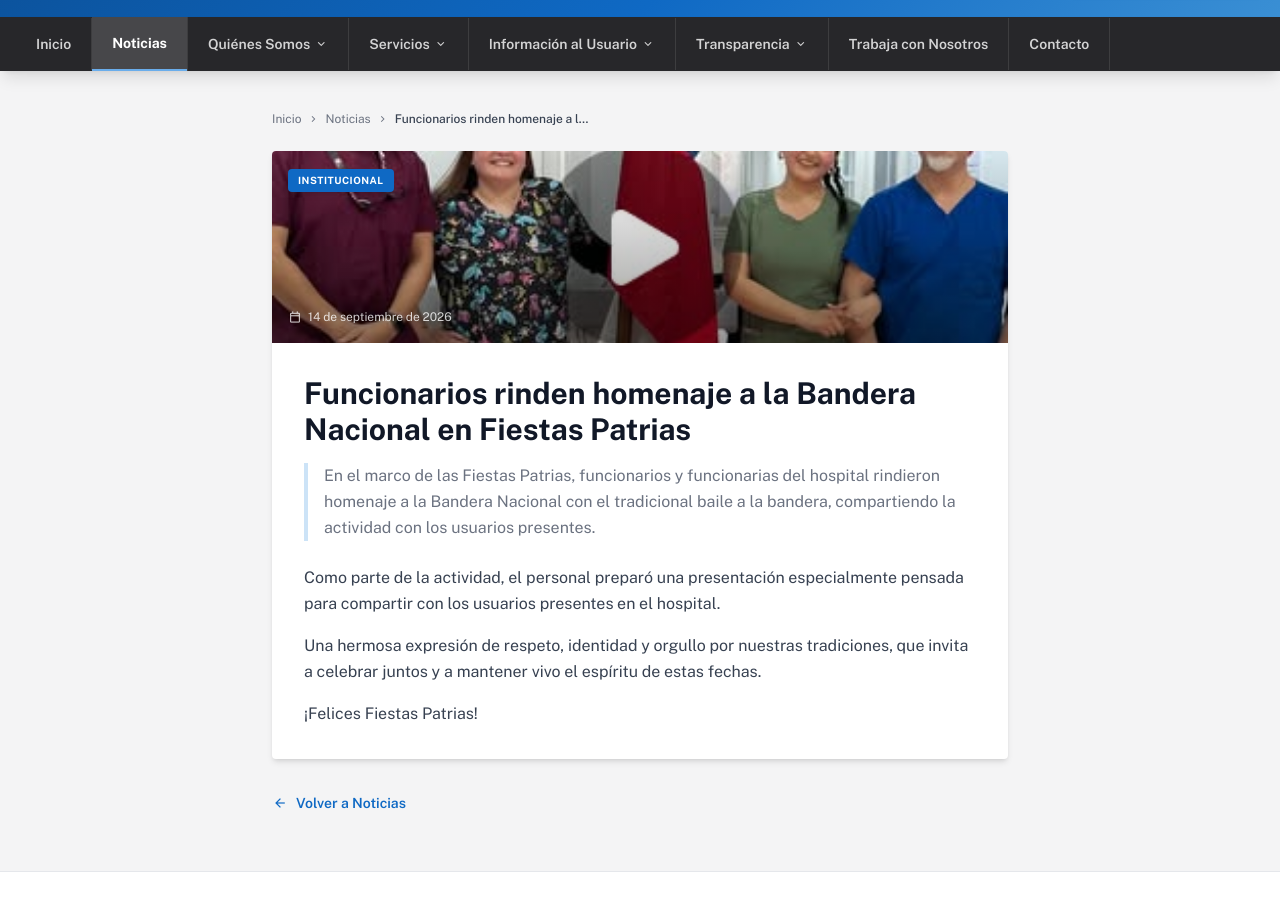
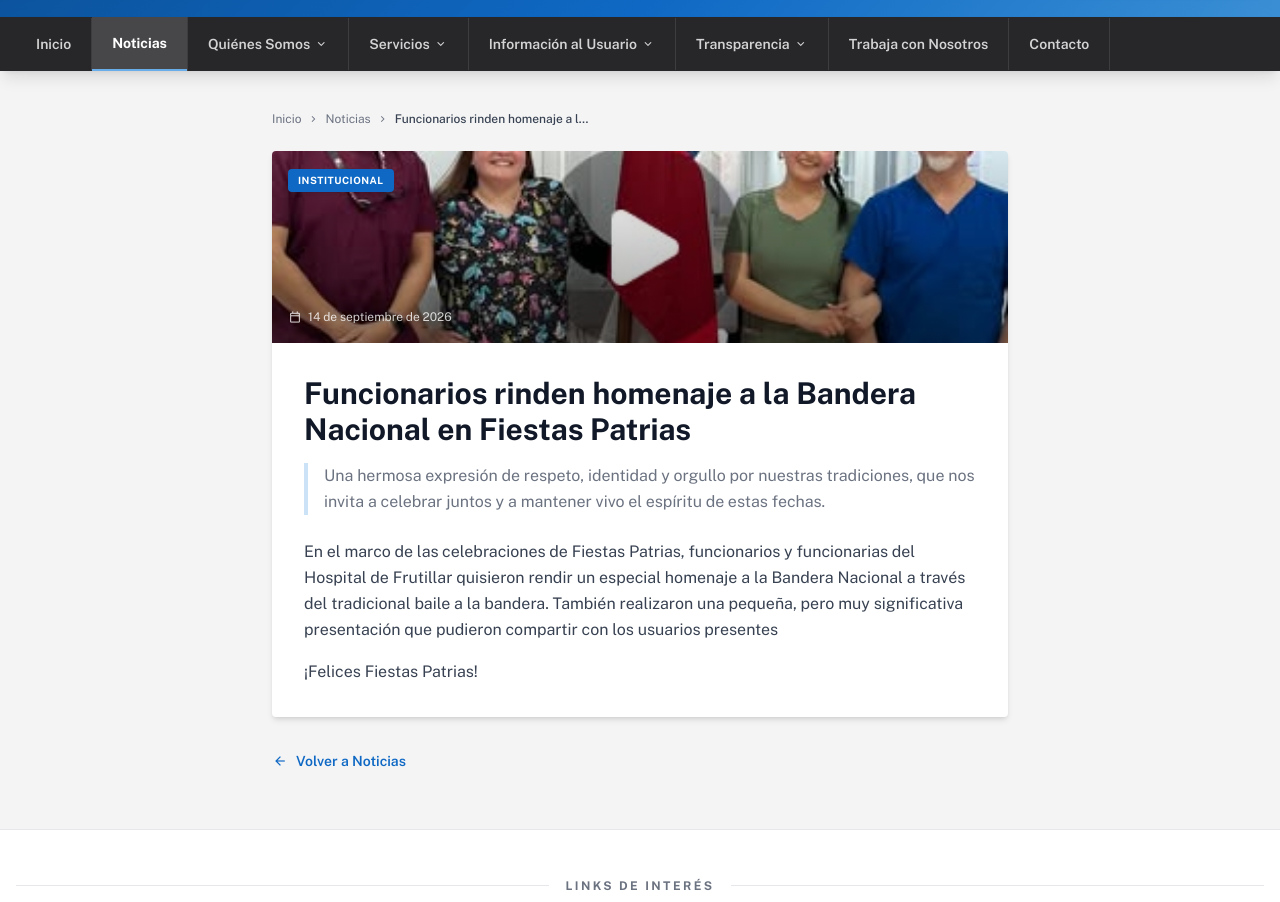
Before and after one commit to SubdirecionHFrutillar/Hospital-Frutillar, an Eleventy site: page content/noticias/2026-09-14-funcionarios-rinden-homenaje-a-la-bandera-nacional-en-fiestas-patrias.md in a window 1280 px wide. Shown: the part 195-1097 px from the top of the page. Built offline with nearby package versions, Linux system fonts and the light colour scheme; Eleventy itself is replaced by a stand-in of ours; files that its build step writes are made by us from their sources.

Commit message:
Update Noticia “2026-09-14-funcionarios-rinden-homenaje-a-la-bandera-nacional-en-fiestas-patrias”

```diff
--- a/content/noticias/2026-09-14-funcionarios-rinden-homenaje-a-la-bandera-nacional-en-fiestas-patrias.md
+++ b/content/noticias/2026-09-14-funcionarios-rinden-homenaje-a-la-bandera-nacional-en-fiestas-patrias.md
@@ -2,14 +2,12 @@
 title: Funcionarios rinden homenaje a la Bandera Nacional en Fiestas Patrias
 date: 2026-09-14
 categoria: Institucional
-resumen: En el marco de las Fiestas Patrias, funcionarios y funcionarias del
-  hospital rindieron homenaje a la Bandera Nacional con el tradicional baile a
-  la bandera, compartiendo la actividad con los usuarios presentes.
+resumen: Una hermosa expresión de respeto, identidad y orgullo por nuestras
+  tradiciones, que nos invita a celebrar juntos y a mantener vivo el espíritu de
+  estas fechas.
 imagen: /img/uploads/post3_fiestas_patrias.jpg
 destacada: false
 ---
-Como parte de la actividad, el personal preparó una presentación especialmente pensada para compartir con los usuarios presentes en el hospital.
-
-Una hermosa expresión de respeto, identidad y orgullo por nuestras tradiciones, que invita a celebrar juntos y a mantener vivo el espíritu de estas fechas.
+En el marco de las celebraciones de Fiestas Patrias, funcionarios y funcionarias del Hospital de Frutillar quisieron rendir un especial homenaje a la Bandera Nacional a través del tradicional baile a la bandera. También realizaron una pequeña, pero muy significativa presentación que pudieron compartir con los usuarios presentes
 
 ¡Felices Fiestas Patrias!
```
